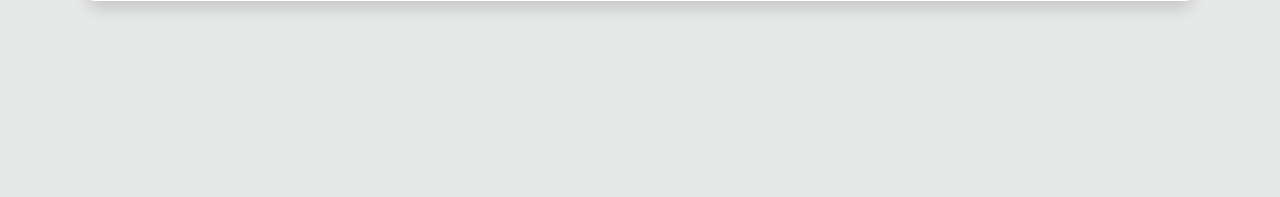
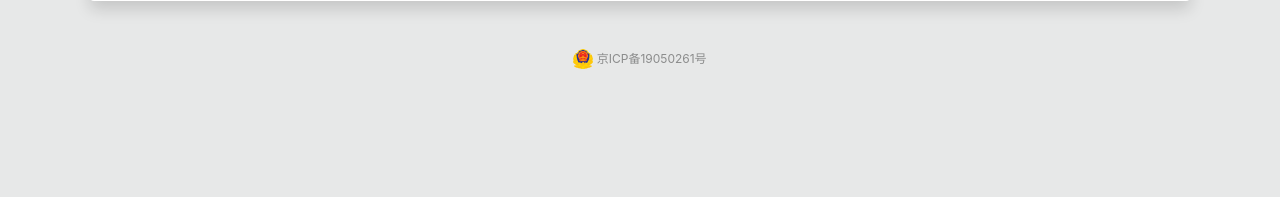
Before and after one commit to Nataila/nblog, a Django app: page / in a window 1280 px wide. Shown: the part 523-720 px from the top of the page. Run offline with Django 3.2, Linux system fonts and the light colour scheme; tables that the repository leaves empty hold one stand-in row (values such as "Sample post"); some libraries are stand-ins or nearby versions.

Commit message:
icp 备案

```diff
--- a/nblog/static/css/main.css
+++ b/nblog/static/css/main.css
@@ -87,3 +87,11 @@ h3.title {
 .cc-navbar {
   background: rgba(0, 0, 0, 0.2);
 }
+p.icp {
+  font-size: 12px;
+  color: rgba(0, 0, 0, 0.4);
+  text-align: center;
+}
+p.icp img {
+  width: 20px;
+}
--- a/nblog/templates/nblog/base.html
+++ b/nblog/templates/nblog/base.html
@@ -35,6 +35,11 @@
     {% block main %}
     {% endblock %}
   </div>
+  <div class="footer">
+    <p class='icp'>
+    <img src="{% static 'images/icp.svg' %}" alt=""/>
+    京ICP备19050261号</p>
+  </div>
   <script src="{% static 'valine/av-min.js' %}"></script>
   <script src="{% static 'valine/Valine.min.js' %}"></script>
   <script>
```
Also changed, not shown: nblog/static/images/icp.svg (added).
